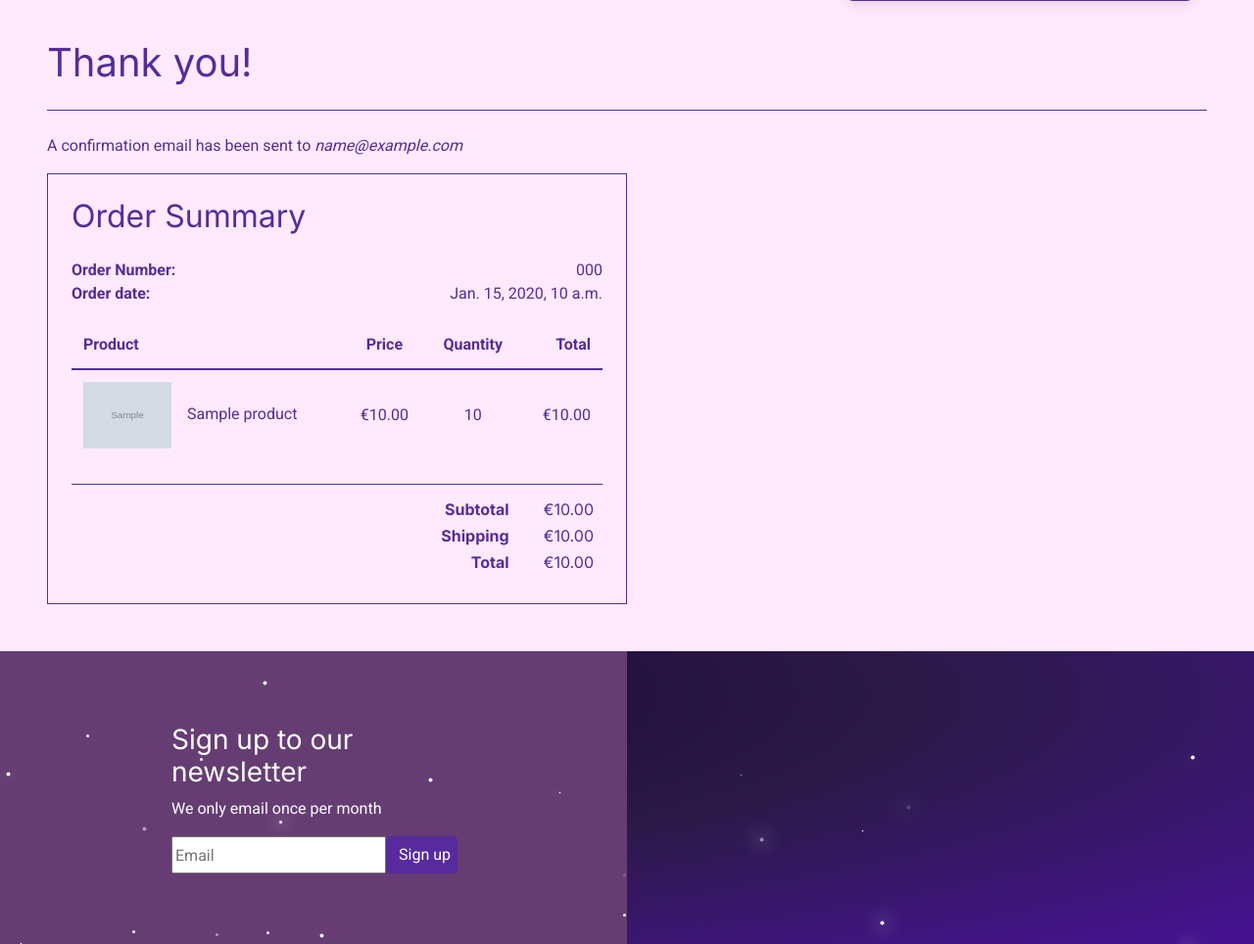
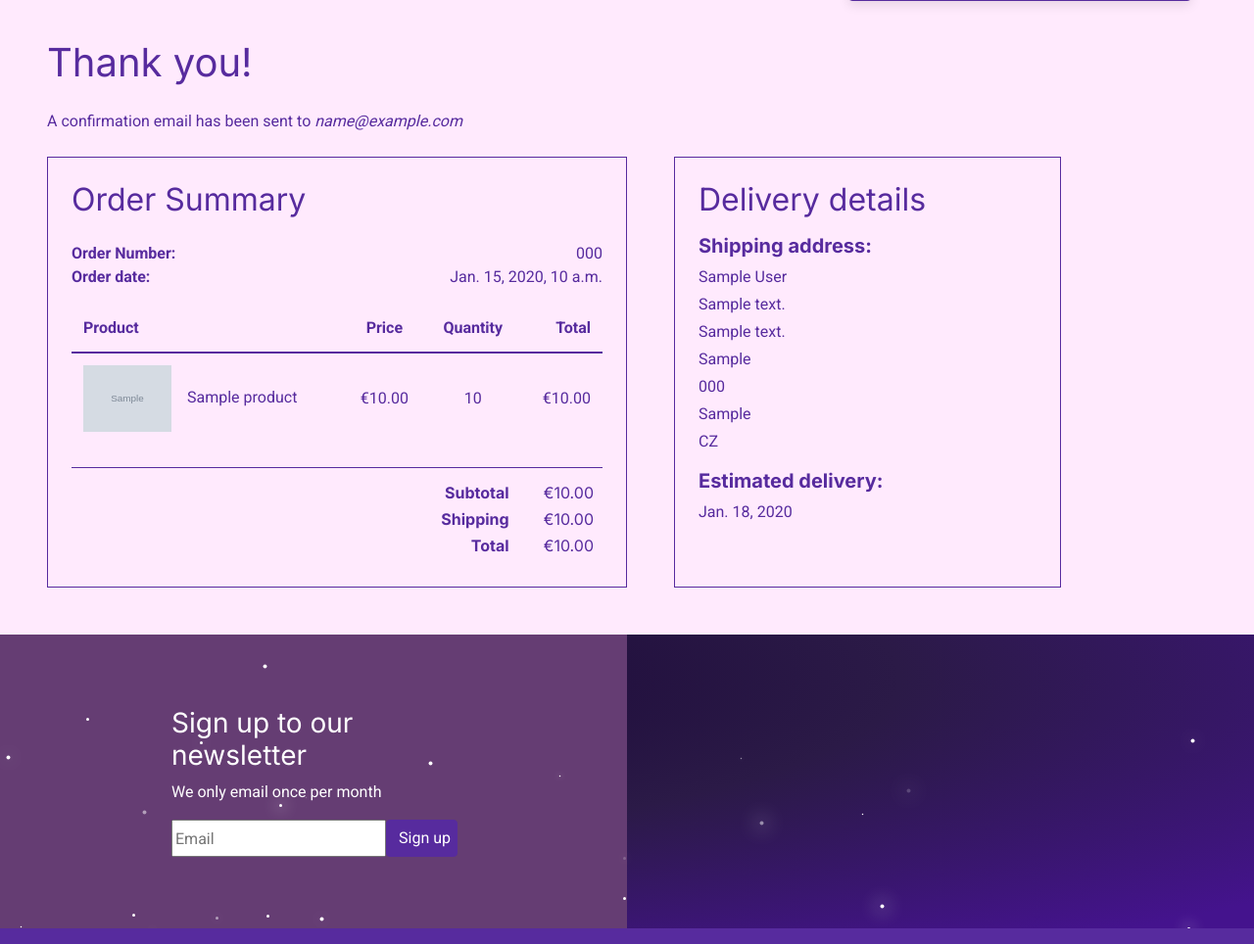
Before and after one commit to stephendawsondev/Sleep-Healthily, a Django app: page /checkout/order_summary/000 in a window 1280 px wide. Shown: the part 168-1132 px from the top of the page at 98% size. Run offline with Django 3.2, Linux system fonts and the light colour scheme; tables that the repository leaves empty hold one stand-in row (values such as "Sample post"); grey boxes marked "Sample" are stand-in pictures; some libraries are stand-ins or nearby versions; some web fonts are replaced.

Commit message:
feat: add shipping and estimated date to summary

```diff
--- a/checkout/models.py
+++ b/checkout/models.py
@@ -3,6 +3,8 @@ from django.db import models
 from django.db.models import Sum
 from django.conf import settings
 from django_countries.fields import CountryField
+import datetime
+
 from product.models import Product
 from profiles.models import UserProfile
 
@@ -53,6 +55,15 @@ class Order(models.Model):
         self.order_total = self.order_subtotal + self.shipping_cost
         self.save()
 
+    def estimated_delivery_date(self):
+        """
+        Calculate the estimated delivery date based on the order date.
+        Date adds on three days to the order date.
+        """
+        # add three days to delivery date and format as date only
+        delivery_date = self.date + datetime.timedelta(days=3)
+        return delivery_date.date()
+
     def save(self, *args, **kwargs):
         """
         Override the original save method to add the order
--- a/checkout/templates/checkout/order_summary.html
+++ b/checkout/templates/checkout/order_summary.html
@@ -6,8 +6,7 @@
 {% block content %}
 <section id="order-summary-page" class="container-fluid p-5">
   <h1 class="h1">Thank you!</h1>
-  <hr class="hr border-primary my-4">
-  <p>A confirmation email has been sent to <em>{{ order.email }}</em></p>
+  <p class="my-4">A confirmation email has been sent to <em>{{ order.email }}</em></p>
   <div class="row order-summary-container mx-0">
     <div class="col-12 col-lg-6 order-summary border border-primary p-4">
       <h2 class="h2">Order Summary</h2>
@@ -71,6 +70,24 @@
       </div>
     </div>
 
+    <div class="col-12 col-lg-4 delivery-details border border-primary p-4 ml-5">
+      <h2 class="h2">Delivery details</h2>
+      <h3 class="h5 mt-3"><strong>Shipping address:</strong></h3>
+      <address>
+        <p class="mb-1">{{ order.first_name }} {{ order.last_name }}</p>
+        <p class="mb-1">{{ order.street_address1 }}</p>
+        <p class="mb-1">{{ order.street_address2 }}</p>
+        <p class="mb-1">{{ order.town_or_city }}</p>
+        <p class="mb-1">{{ order.postcode }}</p>
+        <p class="mb-1">{{ order.county }}</p>
+        <p class="mb-1">{{ order.country }}</p>
+      </address>
+
+      <h3 class="h5 mt-3"><strong>Estimated delivery:</strong></h3>
+      <p>{{ order.estimated_delivery_date }}</p>
+    </div>
+  </div>
+
   </div>
 </section>
 
```
